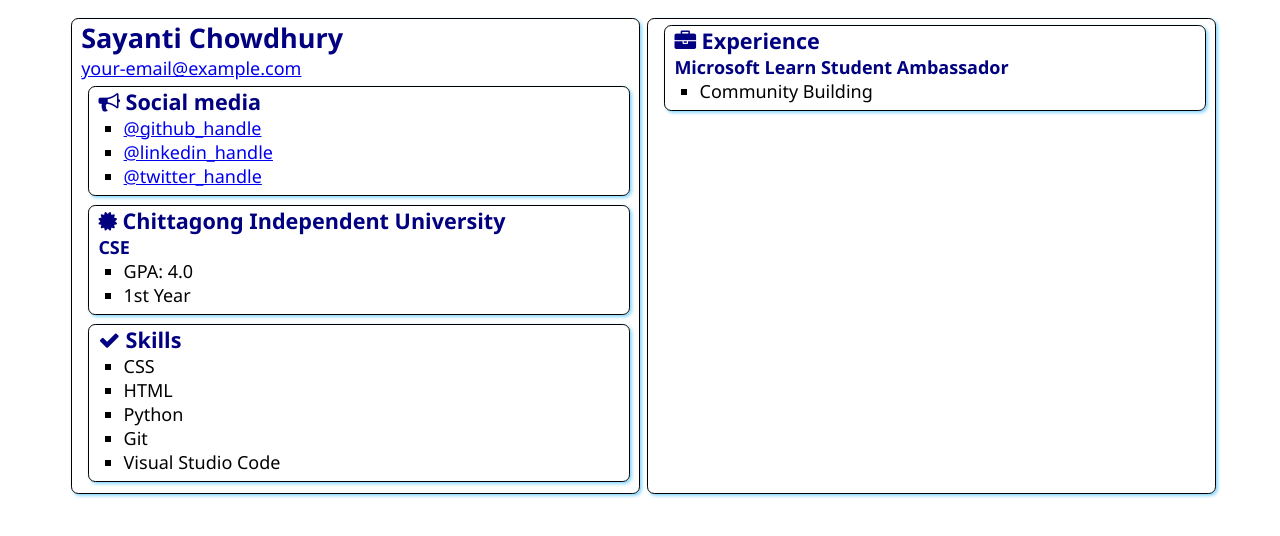
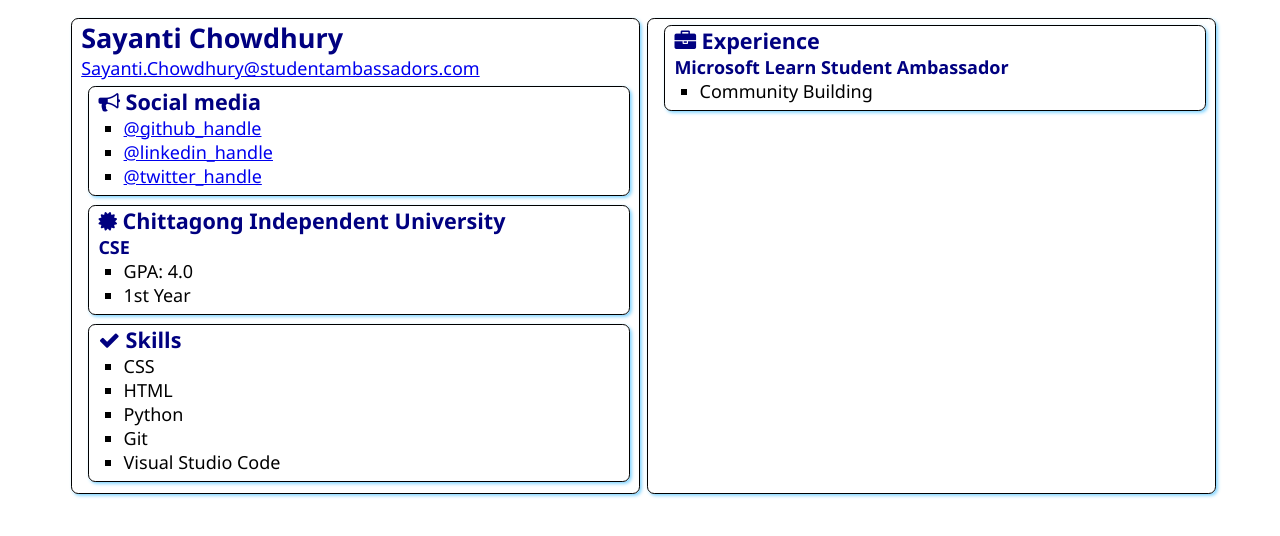
Before and after one commit to sayantichy/-SATechnicalOnboarding, a plain HTML site: page src/index.html in a window 1280 px wide. Drawn offline with Linux system fonts and the light colour scheme.

Commit message:
Update index.html

```diff
--- a/src/index.html
+++ b/src/index.html
@@ -13,7 +13,7 @@
     <main>
         <article class="box">
             <h1>Sayanti Chowdhury</h1>
-            <div><a href="mailto:Sayanti.Chowdhury@studentambassadors.com">your-email@example.com</a></div>
+            <div><a href="mailto:Sayanti.Chowdhury@studentambassadors.com">Sayanti.Chowdhury@studentambassadors.com</a></div>
 
             <section class="box">
                 <h2>
```
